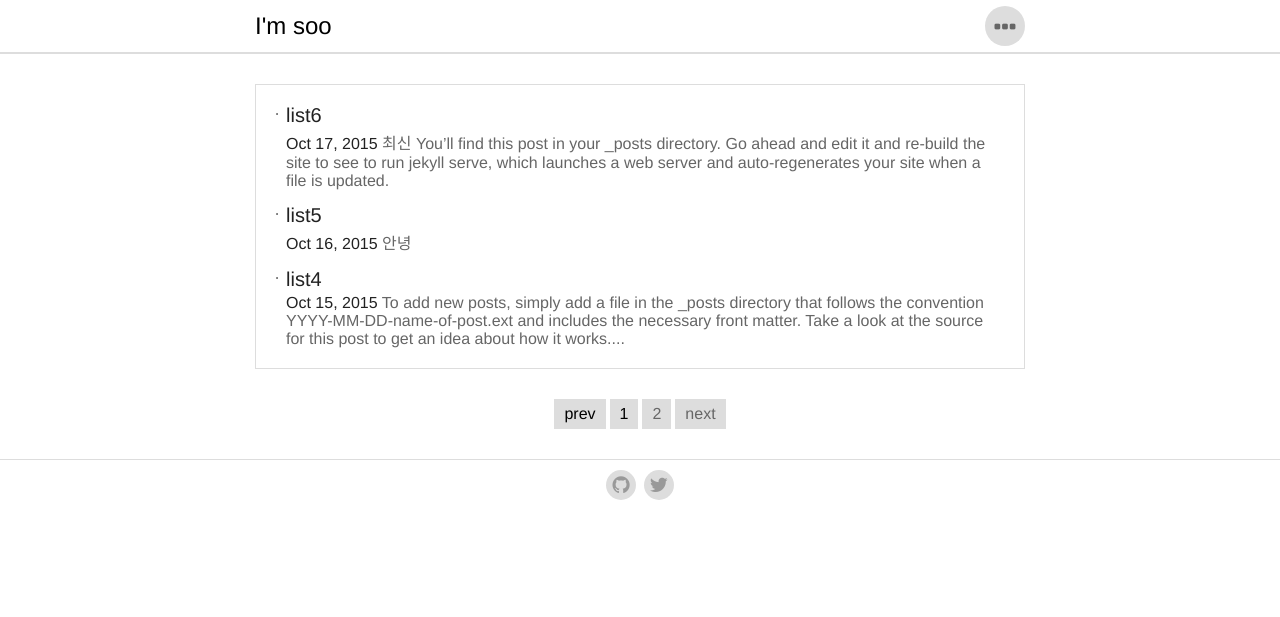
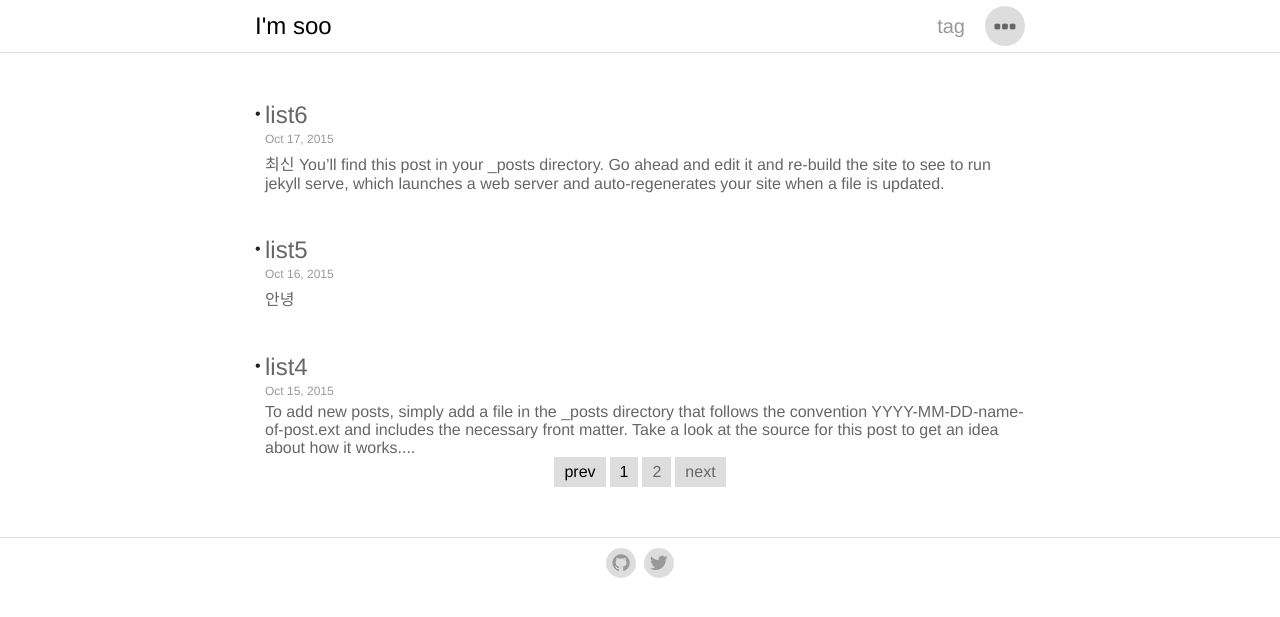
Before and after one commit to goldsoo/goldsoo.github.com, a Jekyll site: the page built from index.html, in a window 1280 px wide. Shown: the top 617 px of the page. Built offline with Jekyll 4.4.1, drawn with Linux system fonts in a browser that asks for light colours; nearby versions of some CDN libraries; the list of posts is cut into pages by our own code; comment, search, counter and statistics services are not loaded.

Commit message:
태그 페이지 추가

```diff
--- a/_layouts/default.html
+++ b/_layouts/default.html
@@ -7,7 +7,6 @@
 
 <div class="page-content">
   {{ content }}
-
 
 {% if page.comments %}
   <div class="wrapper">
--- a/_sass/_base.scss
+++ b/_sass/_base.scss
@@ -12,7 +12,6 @@
 html {
     font-family: $base-font-family;
     font-size: 62.5%;
-    font-weight: 200;
     -webkit-text-size-adjust: 100%;
 }
 
--- a/css/contents.scss
+++ b/css/contents.scss
@@ -5,46 +5,31 @@
 
 //main
 .mainIntroWrap {
-    .mainImg {
-        border-left: .1rem solid #ddd;
-        border-right: .1rem solid #ddd;
-
-        img {
-            width: 100%;
-        }
-    }
-
     .postListWrap {
-        padding: 3rem 0;
-        border-top: .1rem solid #ddd;
-        font-size: 1.6rem;
+        padding: 5rem 0;
 
         .postList {
-            padding: 2rem;
-            margin-bottom: 3rem;
-            border: .1rem solid #ddd;
+            ul {
+                font-size: 1.6rem;
+                color: #222;
 
-            ul {
                 li {
                     position: relative;
-                    margin-top: 1.5rem;
                     padding-left: 1rem;
 
-                    &:first-child {
-                        margin-top: 0;
+                    + li {
+                        margin-top: 4.5rem;
                     }
 
                     &:before {
                         content: "\2022";
                         position: absolute;
-                        top: .6rem;
+                        top: .2rem;
                         left: 0;
-                        font-size: .6rem;
                     }
 
                     a {
                         padding-bottom: .5rem;
-                        color: #222;
 
                         &.counter {
                             font-size: 1.2rem;
@@ -54,14 +39,16 @@
                         .title {
                             display: block;
                             padding-bottom: .5rem;
-                            font-size: 2rem;
+                            font-size: 2.4rem;
                             line-height: 1;
                             font-weight: 300;
                         }
 
-                        .contents {
-                            font-size: 1.6rem;
-                            color: #666;
+                        .date {
+                            display: block;
+                            margin-bottom: .5rem;
+                            font-size: 1.2rem;
+                            color: #999;
                         }
                     }
 
@@ -98,12 +85,13 @@
     padding: 5rem 0;
 
     .postTitle {
-        padding-bottom: 2rem;
+        padding-bottom: 3rem;
 
         h1 {
-            font-size: 2.4rem;
+            font-size: 2.8rem;
+            line-height: 1;
             font-weight: normal;
-            color: #555;
+            color: #407ccb;
         }
     }
 
@@ -143,8 +131,6 @@
                         position: relative;
                         display: block;
                         padding-left: 1rem;
-                        font-size: 1.6rem;
-                        color: #222;
 
                         &:before {
                             content: "\2022";
@@ -215,6 +201,32 @@
                     color: #08c;
                 }
             }
+
+            .tag {
+                padding-top: 1rem;
+                color: #999;
+
+                i {
+                    &:before {
+                        position: relative;
+                        top: .2rem;
+                    }
+                }
+
+                a {
+                    font-size: 1.4rem;
+                    line-height: 1;
+                    color: #999;
+
+                    &:hover {
+                        text-decoration: underline;
+                    }
+
+                    + a {
+                        padding-left: .3rem;
+                    }
+                }
+            }
         }
     }
 
```
Also changed, not shown: pages/tag.md (added, +27 -0 lines).
